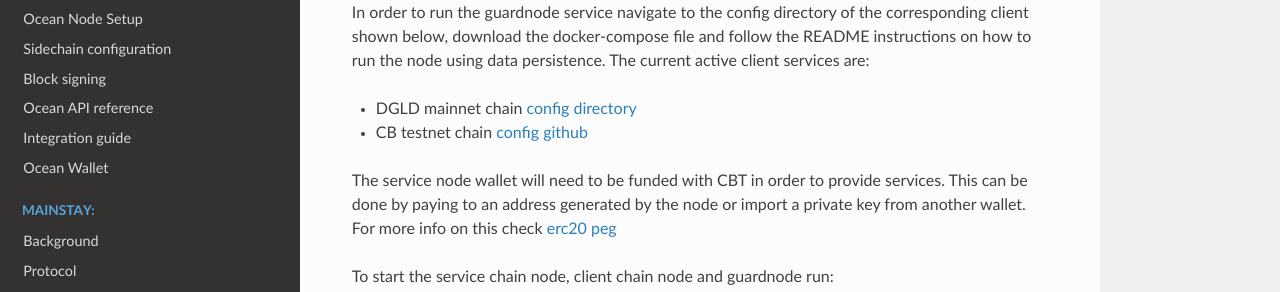
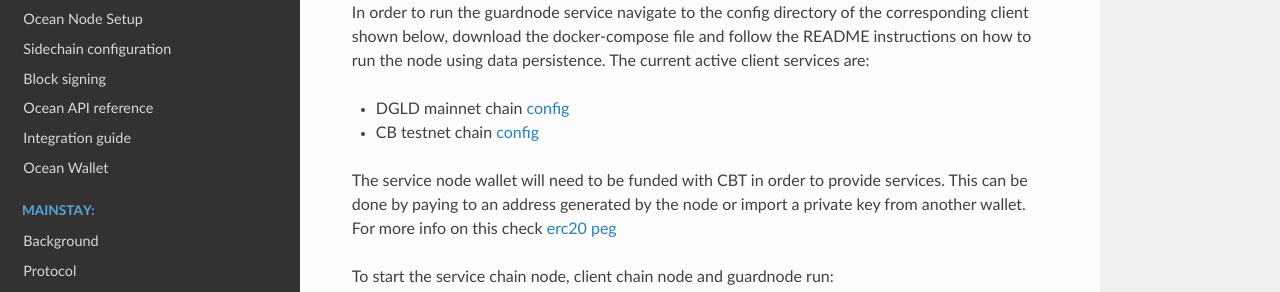
Before and after one commit to commerceblock/docs, a Sphinx documentation site: the page built from source/guardnode-guide/index.rst, in a window 1280 px wide and 1010 px high. Shown: the part 231-523 px from the top of the window. Built offline with Sphinx 7.4.7 and the Read the Docs theme 2.0.0, drawn with Linux system fonts in a browser that asks for light colours.

Commit message:
Fix links in guardnode-guide

```diff
--- a/source/guardnode-guide/index.rst
+++ b/source/guardnode-guide/index.rst
@@ -5,8 +5,8 @@
 
 In order to run the guardnode service navigate to the config directory of the corresponding client shown below, download the docker-compose file and follow the README instructions on how to run the node using data persistence. The current active client services are:
 
-- DGLD mainnet chain `config directory <https://github.com/goldtokensa/config/tree/master/mainnet>`_
-- CB testnet chain `config github <https://github.com/commerceblock/config/testnet>`_
+- DGLD mainnet chain `config <https://github.com/goldtokensa/config/tree/master/mainnet>`_
+- CB testnet chain `config <https://github.com/commerceblock/config>`_
 
 The service node wallet will need to be funded with CBT in order to provide services. This can be done by paying to an address generated by the node or import a private key from another wallet. For more info on this check `erc20 peg <https://commerceblock.readthedocs.io/en/latest/twowp/index.html>`_
 
```
